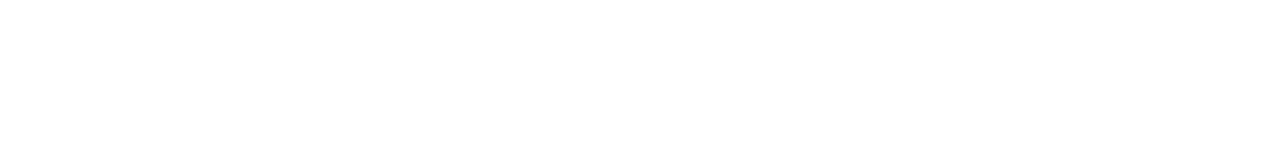
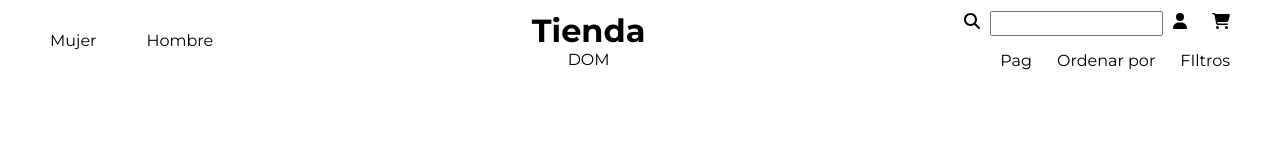
Before and after one commit to dhx101/tienda-flex, a plain HTML site: page index.html in a window 1280 px wide. Drawn offline with Linux system fonts and the light colour scheme.

Commit message:
Created header

```diff
--- a/index.html
+++ b/index.html
@@ -1,12 +1,64 @@
 <!DOCTYPE html>
 <html lang="es">
-<head>
-    <meta charset="UTF-8">
-    <meta name="viewport" content="width=device-width, initial-scale=1.0">
-    <title>Tienda</title>
-    <link rel="stylesheet" href="style.css">
-</head>
-<body>
-
-</body>
+	<head>
+		<meta charset="UTF-8" />
+		<meta name="viewport" content="width=device-width, initial-scale=1.0" />
+		<title>Tienda</title>
+		<link rel="stylesheet" href="style.css" />
+	</head>
+	<body>
+        <header>
+            <div class="menu-area">
+                <ul>
+                    <li class="mujer-menu">
+                        <a href="#">Mujer</a>
+                        <div class="menu-content">
+                            <ul>
+                                <li><a href="#">Novedades</a></li>
+                                <li><a href="#">P&B by Rosallía</a></li>
+                                <li><a href="#">Zapatos</a></li>
+                                <li><a href="#">Accesorios</a></li>
+                                <li><a href="#">Editorials</a></li>
+                                <li><a href="#">Join Life</a></li>
+                                <li><a href="#">Promociones</a></li>
+                            </ul>
+                        </div>
+                    </li>
+                    <li class="hombre-menu">
+                        <a href="#">Hombre</a>
+                        <div class="menu-content">
+                            <ul>
+                                <li><a href="#">Novedades</a></li>
+                                <li><a href="#">P&B by Rosallía</a></li>
+                                <li><a href="#">Zapatos</a></li>
+                                <li><a href="#">Accesorios</a></li>
+                                <li><a href="#">Editorials</a></li>
+                                <li><a href="#">Join Life</a></li>
+                                <li><a href="#">Promociones</a></li>
+                            </ul>
+                        </div>
+                    </li>
+                </ul>
+            </div>
+            <div class="title-area">
+                <h1>Tienda</h1>
+                <p>DOM</p>
+            </div>
+            <div class="search-area">
+                <div class="buscador">
+                    <label for="search"><img src="./svg/magnifying-glass-solid.svg" alt="Lupa"></label>
+                    <input type="search" name="search" id="search">
+                    <ul>
+                        <li><a href="#"><img src="./svg/user-solid.svg" alt="profile"></a></li>
+                        <li><a href=""><img src="./svg/cart-shopping-solid.svg" alt="cart"></a></li>
+                    </ul>
+                </div>
+                <div>
+                    <p>Pag</p>
+                    <p>Ordenar por</p>
+                    <p>FIltros</p>
+                </div>
+            </div>
+        </header>
+	</body>
 </html>
--- a/style.css
+++ b/style.css
@@ -0,0 +1,98 @@
+@import url('https://fonts.googleapis.com/css2?family=Montserrat:ital,wght@0,100;0,200;0,300;0,400;0,500;0,600;0,700;0,800;0,900;1,100;1,200;1,300;1,400;1,500;1,600;1,700;1,800;1,900&display=swap');
+
+* {
+    margin: 0;
+    padding: 0;
+    text-decoration: none;
+    list-style: none;
+    color: black;
+    font-family: 'Montserrat', sans-serif;
+    box-sizing: border-box;
+}
+
+header {
+    width: 100%;
+    height: 10vh;
+    display: flex;
+    justify-content: space-between;
+    align-items: center;
+    padding: 0 50px;
+}
+
+.menu-area > ul {
+    width: 100%;
+    display: flex;
+    gap: 50px;
+    position: relative;
+}
+
+.mujer-menu div  {
+    display: none;
+    position: absolute;
+    top: 25px;
+    left: 0;
+}
+
+.mujer-menu:hover div {
+    display: block;
+    position: absolute;
+}
+
+.hombre-menu div  {
+    display: none;
+    position: absolute;
+    top: 25px;
+    left: 0;
+}
+
+.hombre-menu:hover div {
+    display: block;
+
+}
+
+.menu-content ul li {
+    display: block;
+    padding: 10px 0;
+}
+
+.menu-content li:last-child a {
+    color: orangered;
+}
+
+.title-area {
+    display: flex;
+    flex-direction: column;
+    justify-content: center;
+    align-items: center;
+}
+
+.search-area {
+    display: flex;
+    flex-direction: column;
+    gap: 15px;
+}
+
+.buscador {
+    display: flex;
+    justify-content: space-between;
+    align-items: center;
+    gap: 10px;
+}
+
+.buscador input {
+    height: 25px;
+
+}
+
+.buscador ul {
+    display: flex;
+    justify-content: space-between;
+    align-items: center;
+    gap: 25px;
+}
+
+.search-area div:last-child {
+    display: flex;
+    justify-content: flex-end;
+    gap: 25px;
+}
```
Also changed, not shown: svg/cart-shopping-solid.svg (added), svg/magnifying-glass-solid.svg (added), svg/user-solid.svg (added).
